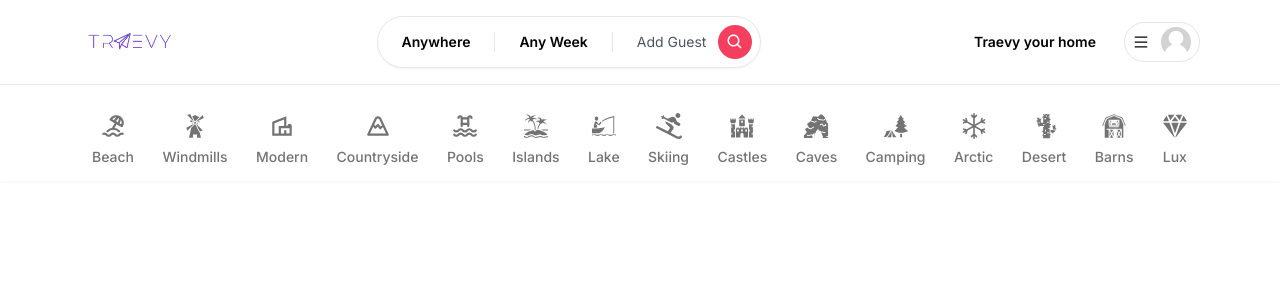
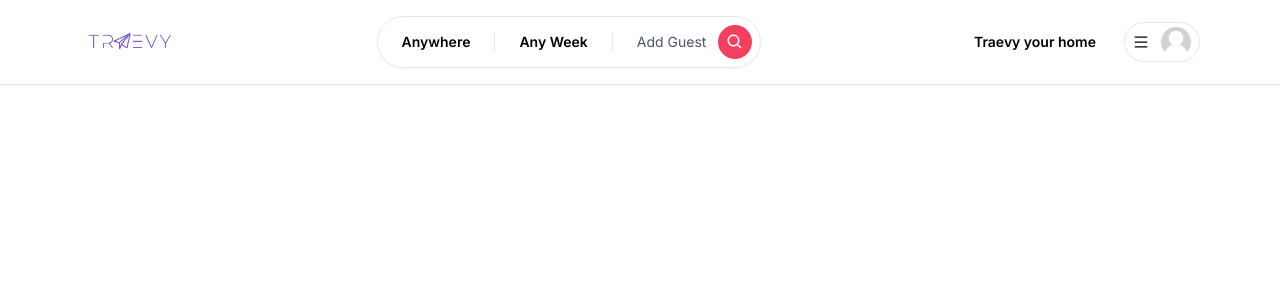
Before and after one commit to sn247776/traevy, a Next.js app: page / in a window 1280 px wide. Shown: the top 300 px of the page. Built offline with nearby package versions, Linux system fonts and the light colour scheme; no server answers.

Commit message:
Revert "category added"
This reverts commit bc783b053ae09d504baf218ea416627e60c9b337.

```diff
--- a/app/components/CategoryBox.tsx
+++ /dev/null
@@ -1,72 +0,0 @@
-'use client';
-
-import qs from 'query-string';
-import { useRouter, useSearchParams } from "next/navigation";
-import { useCallback } from "react";
-import { IconType } from "react-icons";
-
-interface CategoryBoxProps {
-  icon: IconType,
-  label: string;
-  selected?: boolean;
-}
-
-const CategoryBox: React.FC<CategoryBoxProps> = ({
-  icon: Icon,
-  label,
-  selected,
-}) => {
-  const router = useRouter();
-  const params = useSearchParams();
-
-  const handleClick = useCallback(() => {
-    let currentQuery = {};
-
-    if (params) {
-      currentQuery = qs.parse(params.toString())
-    }
-
-    const updatedQuery: any = {
-      ...currentQuery,
-      category: label
-    }
-
-    if (params?.get('category') === label) {
-      delete updatedQuery.category;
-    }
-
-    const url = qs.stringifyUrl({
-      url: '/',
-      query: updatedQuery
-    }, { skipNull: true });
-
-    router.push(url);
-  }, [label, router, params]);
-
-  return (
-    <div
-      onClick={handleClick}
-      className={`
-        flex
-        flex-col
-        items-center
-        justify-center
-        gap-2
-        p-3
-        border-b-2
-        hover:text-neutral-800
-        transition
-        cursor-pointer
-        ${selected ? 'border-b-neutral-800' : 'border-transparent'}
-        ${selected ? 'text-neutral-800' : 'text-neutral-500'}
-      `}
-    >
-      <Icon size={26} />
-      <div className="font-medium text-sm">
-        {label}
-      </div>
-    </div>
-   );
-}
-
-export default CategoryBox;
--- a/app/components/navbar/Categories.tsx
+++ /dev/null
@@ -1,137 +0,0 @@
-'use client';
-
-import { usePathname, useSearchParams } from 'next/navigation';
-import { TbBeach, TbMountain, TbPool } from 'react-icons/tb';
-import {
-  GiBarn,
-  GiBoatFishing,
-  GiCactus,
-  GiCastle,
-  GiCaveEntrance,
-  GiForestCamp,
-  GiIsland,
-  GiWindmill
-} from 'react-icons/gi';
-import { FaSkiing } from 'react-icons/fa';
-import { BsSnow } from 'react-icons/bs';
-import { IoDiamond } from 'react-icons/io5';
-import { MdOutlineVilla } from 'react-icons/md';
-
-import CategoryBox from "../CategoryBox";
-import Container from '../Container';
-
-
-export const categories = [
-  {
-    label: 'Beach',
-    icon: TbBeach,
-    description: 'This property is close to the beach!',
-  },
-  {
-    label: 'Windmills',
-    icon: GiWindmill,
-    description: 'This property is has windmills!',
-  },
-  {
-    label: 'Modern',
-    icon: MdOutlineVilla,
-    description: 'This property is modern!'
-  },
-  {
-    label: 'Countryside',
-    icon: TbMountain,
-    description: 'This property is in the countryside!'
-  },
-  {
-    label: 'Pools',
-    icon: TbPool,
-    description: 'This is property has a beautiful pool!'
-  },
-  {
-    label: 'Islands',
-    icon: GiIsland,
-    description: 'This property is on an island!'
-  },
-  {
-    label: 'Lake',
-    icon: GiBoatFishing,
-    description: 'This property is near a lake!'
-  },
-  {
-    label: 'Skiing',
-    icon: FaSkiing,
-    description: 'This property has skiing activies!'
-  },
-  {
-    label: 'Castles',
-    icon: GiCastle,
-    description: 'This property is an ancient castle!'
-  },
-  {
-    label: 'Caves',
-    icon: GiCaveEntrance,
-    description: 'This property is in a spooky cave!'
-  },
-  {
-    label: 'Camping',
-    icon: GiForestCamp,
-    description: 'This property offers camping activities!'
-  },
-  {
-    label: 'Arctic',
-    icon: BsSnow,
-    description: 'This property is in arctic environment!'
-  },
-  {
-    label: 'Desert',
-    icon: GiCactus,
-    description: 'This property is in the desert!'
-  },
-  {
-    label: 'Barns',
-    icon: GiBarn,
-    description: 'This property is in a barn!'
-  },
-  {
-    label: 'Lux',
-    icon: IoDiamond,
-    description: 'This property is brand new and luxurious!'
-  }
-]
-
-const Categories = () => {
-  const params = useSearchParams();
-  const category = params?.get('category');
-  const pathname = usePathname();
-  const isMainPage = pathname === '/';
-
-  if (!isMainPage) {
-    return null;
-  }
-
-  return (
-    <Container>
-      <div
-        className="
-          pt-4
-          flex
-          flex-row
-          items-center
-          justify-between
-          overflow-x-auto
-        "
-      >
-        {categories.map((item) => (
-          <CategoryBox
-            key={item.label}
-            label={item.label}
-            icon={item.icon}
-            selected={category === item.label}
-          />
-        ))}
-      </div>
-    </Container>
-  );
-}
-
-export default Categories;
--- a/app/components/navbar/Logo.tsx
+++ b/app/components/navbar/Logo.tsx
@@ -7,7 +7,6 @@ const Logo = () => {
   return (
     <div>
         <Image
-        onClick={()=> router.push('/')}
         alt="Logo"
         className="hidden md:block cursor-pointer"
         height="100"
--- a/app/components/navbar/Navbar.tsx
+++ b/app/components/navbar/Navbar.tsx
@@ -1,7 +1,6 @@
 'use client';
 
 import Container from "../Container"
-import Categories from "./Categories";
 import Logo from "./Logo"
 import Search from "./Search"
 import UserMenu from "./UserMenu"
@@ -25,7 +24,6 @@ const Navbar: React.FC<NavbarProps> = ({
                 </div>
             </Container>
         </div>
-        <Categories/>
     </div>
   )
 }
--- a/package.json
+++ b/package.json
@@ -21,7 +21,6 @@
     "eslint-config-next": "13.4.4",
     "next": "13.4.4",
     "postcss": "8.4.23",
-    "query-string": "^8.1.0",
     "react": "18.2.0",
     "react-dom": "18.2.0",
     "react-hook-form": "^7.44.3",
```
Also changed, not shown: 1 other file (tests, documents, lock files or other folders).
